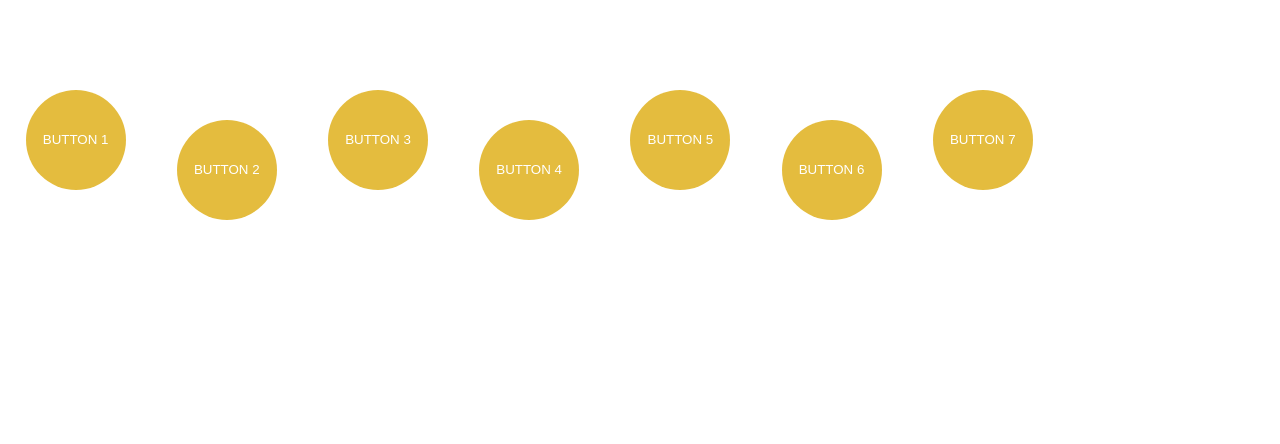
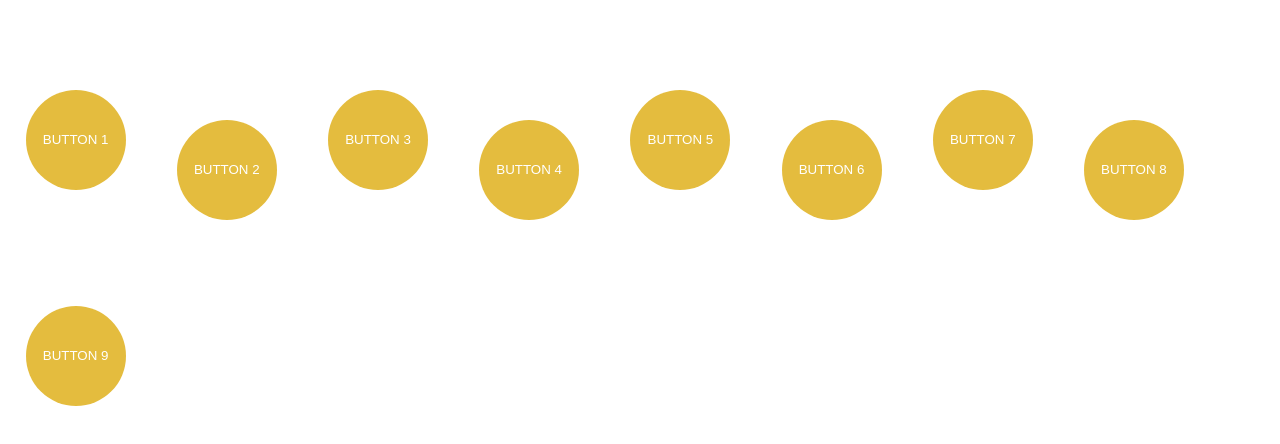
Before and after one commit to TSofi/career_shark_frontend, a React (Create React App) app: page /game in a window 1280 px wide. Shown: the top 444 px of the page. Built offline with nearby package versions, Linux system fonts and the light colour scheme.

Commit message:
gamePage changed

```diff
--- a/src/game_main/gamePage.tsx
+++ b/src/game_main/gamePage.tsx
@@ -36,11 +36,7 @@ const GamePage: React.FC = () => {
   return (
     <div className="game-page">
       <div className="button-container">
-        {[...Array(7)].map(
-          (
-            _,
-            index // Changed 6 to 7
-          ) => (
+        {[...Array(9)].map((_, index) => (
           <button
             key={index}
             className={`round-button game-button game-button-${index}`}
@@ -48,8 +44,7 @@ const GamePage: React.FC = () => {
           >
             Button {index + 1}
           </button>
-          )
-        )}
+        ))}
       </div>
       {showTable && (
         <div
```
Lines whose indentation alone changed are shown as unchanged.
